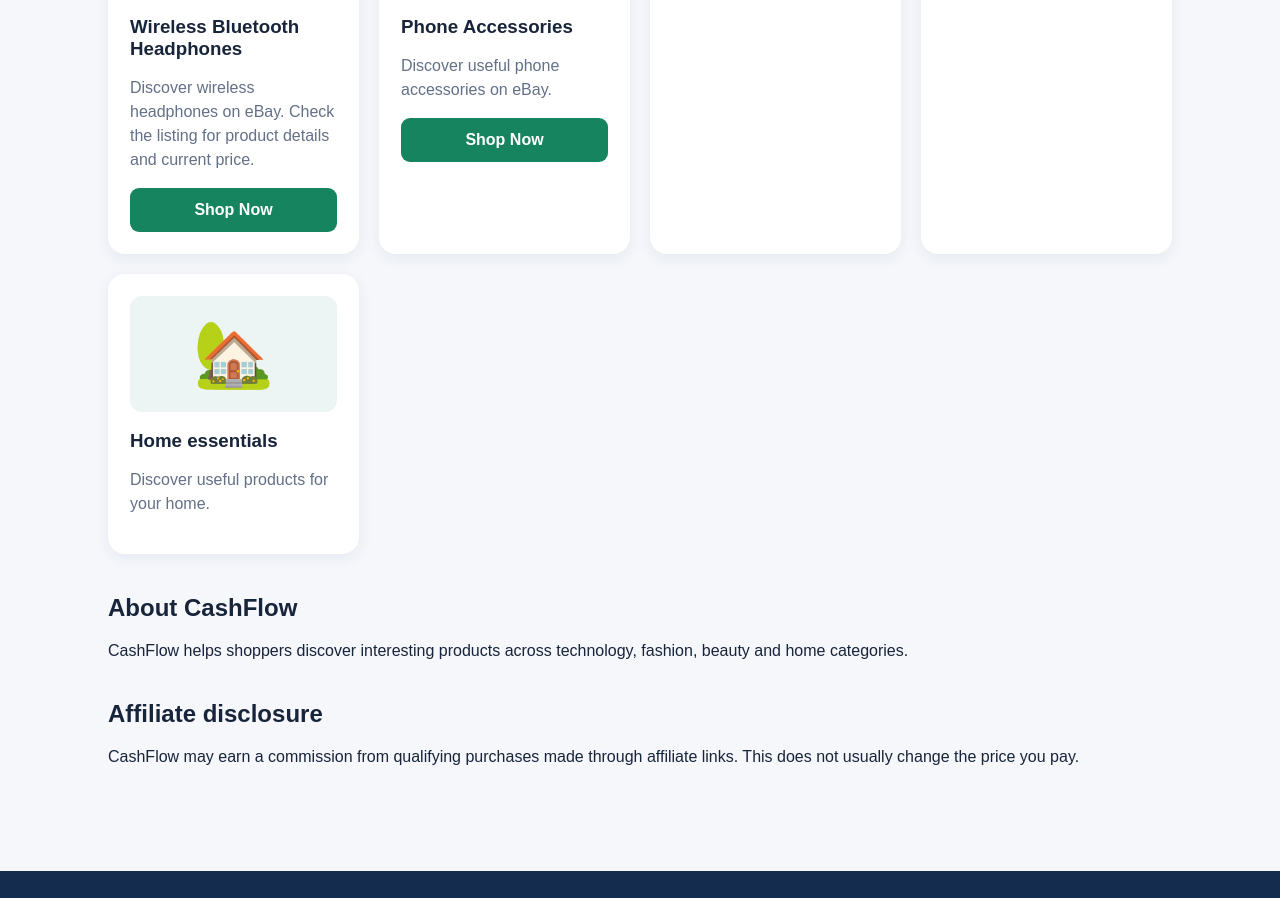
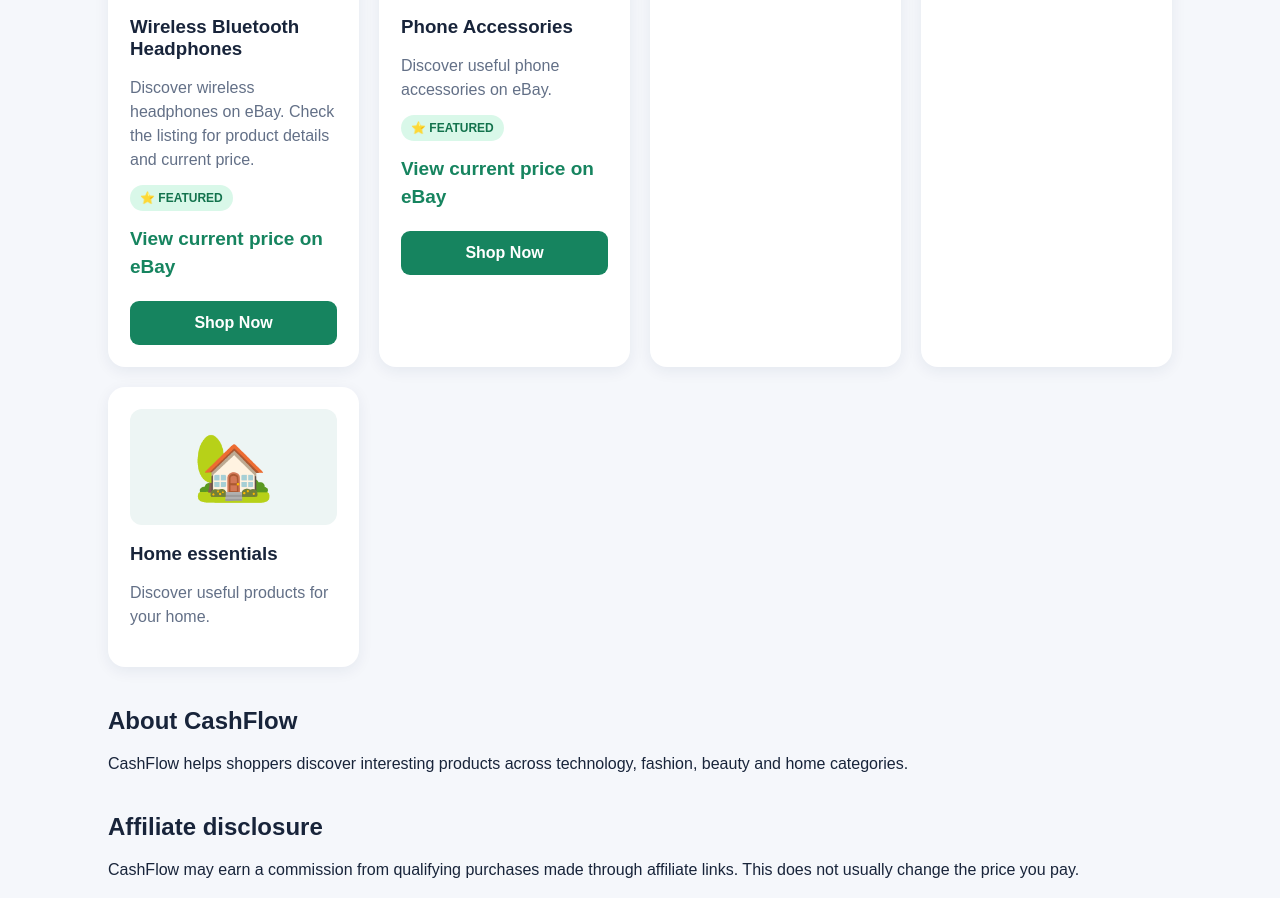
Before and after one commit to hawk4man-pixel/cashflow-site, a plain HTML site: page index.html in a window 1280 px wide. Shown: the part 884-1782 px from the top of the page. Drawn offline with Linux system fonts and the light colour scheme.

Commit message:
Update index.html

```diff
--- a/index.html
+++ b/index.html
@@ -72,6 +72,11 @@ footer a{color:#9ce7c6}
 </div>
 <h3>Wireless Bluetooth Headphones</h3>
 <p>Discover wireless headphones on eBay. Check the listing for product details and current price.</p>
+<span style="background:#d9f8e9;color:#13734d;padding:6px 10px;border-radius:15px;font-size:12px;font-weight:bold;">⭐ FEATURED</span>
+
+<p style="font-size:19px;font-weight:bold;color:#16845f;">
+View current price on eBay
+</p>
 <a class="shop" href="https://www.ebay.co.uk/itm/237083359281?_skw=Bluetooth%20wireless%20heaphones&itmmeta=01M7R10BP562C14CQNNF7NKE5M&hash=item373344f831%3Ag%3AgXAAAeSwbehqsjpQ&itmprp=enc%3AAQALAAAA4CHNgUiiE%2FjQhlDTaMiAde8XstaFQ%2BtonTCmchSjkxSrCqBj60JoRJdZK7ZSUl6MCUU0PXcv3%2Bj9LfEP%2BNY2vSAsTi%2FNR%2FFsLkZsZMjshOsTbGPlVIdbhyMq6sddJpJ%2Frx2y9luitWyFUJGk2DqVaDTCyO%2Fg4naTct1NKGkBAE3TcoZxGBg1iY1H12VEzrz3X1s%2FX7zMMUjNliNIpfLRwcL3Cr2QyyGsZvr8b0whdGEbByojEmQ%2FsOUG0GBSmGIyhOQa2eBS%2BSxY6Uth4UTSXTawNBHDIHE1AATKxLIBlQWZ%7Ctkp%3ABk9SR_q8gYG-aA&amdata=enc%3AAQALAAAAoCHNgUiiE%2FjQhlDTaMiAde%2F6Ziy42LkNfD1vnJb0FRrsycdVhFfb%2F6LQEBTZ4Fw1Qo%2BKgQBkg67%2BFI9rIqQtNCvn01cA6LHu%2FmXpxwBS5fVg0F1A8Nvj8JPeHArbiVAynvT4Xr3BtUv%2FEpx5746m3kms4VEZu1MdDdna3Pvj%2FyhYF4K9SmNidsDlC5oJ%2FYKv1U%2BEvG96mC65QpsmCTLOdAs%3D&mkcid=1&mkrid=710-53481-19255-0&siteid=3&campid=5339254144&customid=&toolid=10001&mkevt=1" target="_blank" rel="noopener noreferrer">Shop Now</a>
 </div>
 
@@ -83,6 +88,11 @@ footer a{color:#9ce7c6}
 </div>
   <h3>Phone Accessories</h3>
   <p>Discover useful phone accessories on eBay.</p>
+<span style="background:#d9f8e9;color:#13734d;padding:6px 10px;border-radius:15px;font-size:12px;font-weight:bold;">⭐ FEATURED</span>
+
+<p style="font-size:19px;font-weight:bold;color:#16845f;">
+View current price on eBay
+</p>
   <a class="shop"
      href="https://www.ebay.co.uk/itm/960171120859?mkcid=1&mkrid=710-53481-19255-0&siteid=3&campid=5339254144&customid=CashFlowPhones&toolid=10001&mkevt=1"
      target="_blank"
```
